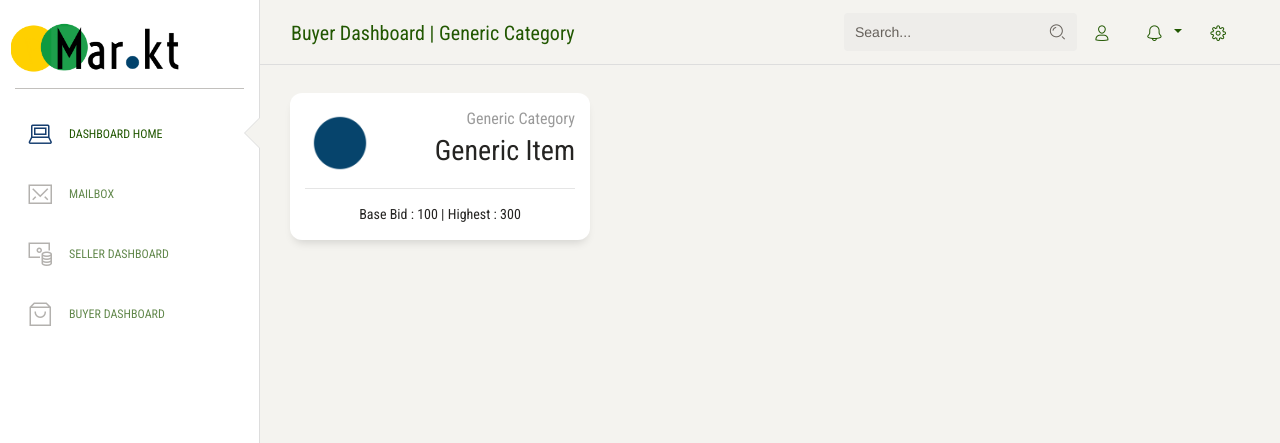
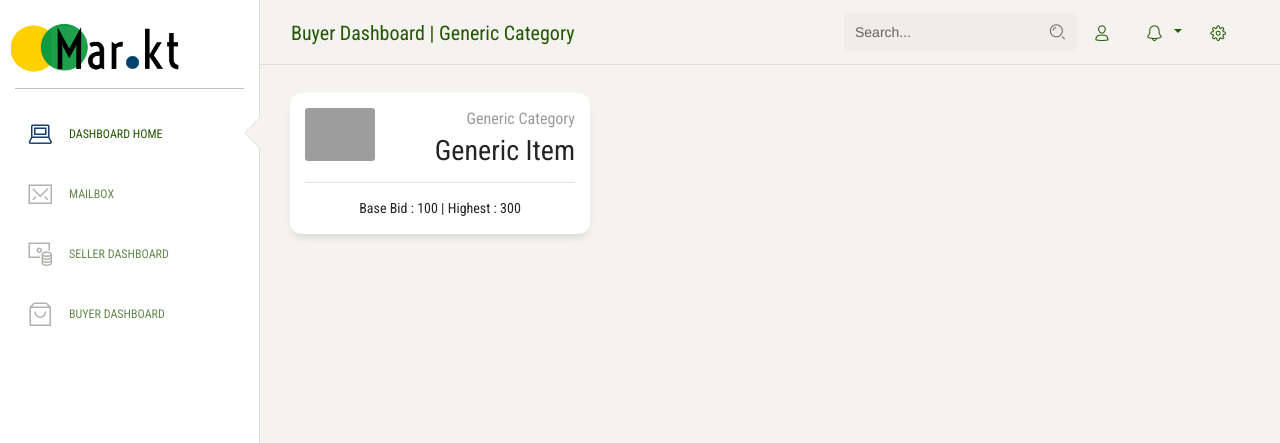
Before and after one commit to Aayushjn/Mar.kt, a Django app: page /buyer/dashboard/category/1/ in a window 1280 px wide. Shown: the top 443 px of the page. Run offline with Django 3.2, Linux system fonts and the light colour scheme; some libraries are stand-ins or nearby versions; grey boxes are pictures that could not be loaded.

Commit message:
minor changes 2

```diff
--- a/Markt/buyer/templates/buyer/buyer-category.html
+++ b/Markt/buyer/templates/buyer/buyer-category.html
@@ -160,7 +160,7 @@
                 <div class="card-body">
                   <div class="row text-center">
                     <div class="col-4">
-                        <img class="product_img" src="{% static 'homepage/img/bluedot.png' %}">
+                        <img class="product_img" src="{% static 'seller/img/itemsbluedot.png' %}">
                     </div>
                     <div class="col-8">
                       <div class="numbers">
```
Also changed, not shown: Markt/seller/static/seller/img/items/item.jpeg (added).
